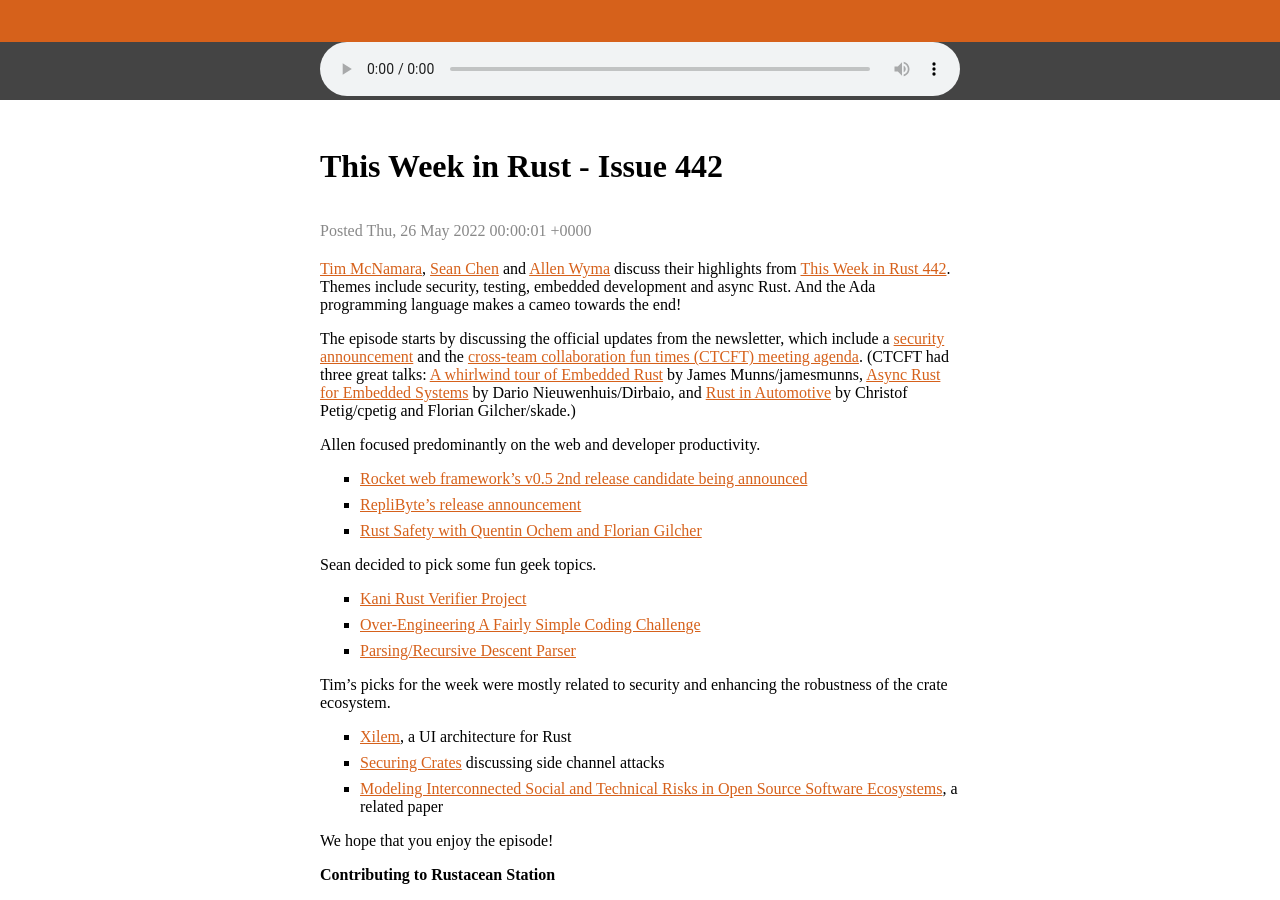
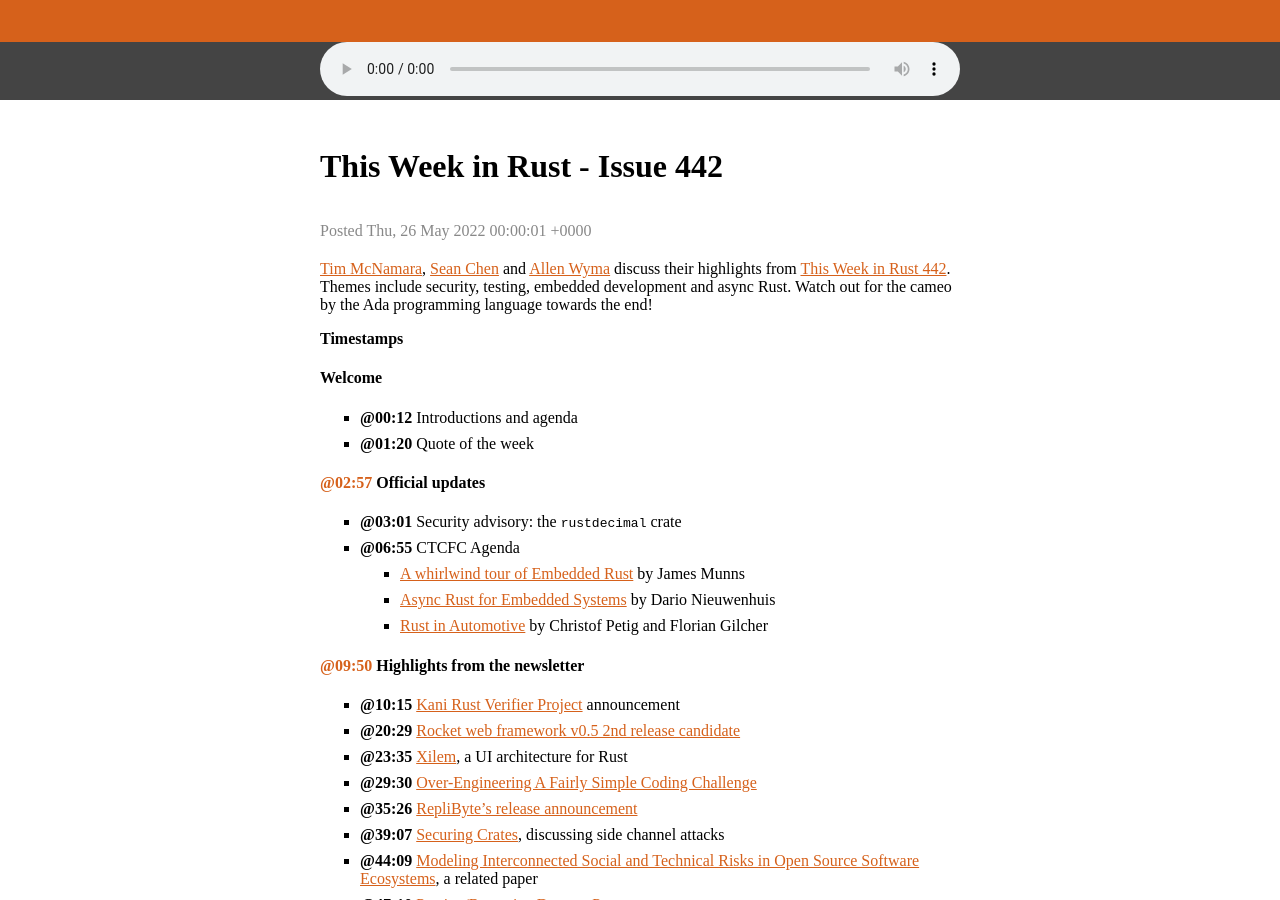
Before and after one commit to rustacean-station/rustacean-station.org, a Jekyll site: the page built from _episodes/071-twir-442.md, in a window 1280 px wide and 900 px high, scrolled down 392 px. Built offline with Jekyll 4.4.1, drawn with Linux system fonts in a browser that asks for light colours; some of the changed text lies outside the part shown.

Commit message:
Update 071 show notes to preferred format

```diff
--- a/_episodes/071-twir-442.md
+++ b/_episodes/071-twir-442.md
@@ -10,46 +10,45 @@
 [Tim McNamara][tim], [Sean Chen][sean] and [Allen Wyma][allen] discuss their
 highlights from [This Week in Rust
 442](https://this-week-in-rust.org/blog/2022/05/04/this-week-in-rust-442/).
-Themes include security, testing, embedded development and async Rust. And the
-Ada programming language makes a cameo towards the end!
+Themes include security, testing, embedded development and async Rust. Watch out
+for the cameo by the Ada programming language towards the end!
 
-The episode starts by discussing the official updates from the newsletter, which
-include a [security announcement] and the [cross-team collaboration fun times (CTCFT) meeting
-agenda][ctcft]. (CTCFT had three great talks: [A whirlwind tour of Embedded
-  Rust](https://www.youtube.com/watch?v=MfG7OvfVYQY&t=105s) by James
-  Munns/jamesmunns, [Async Rust for Embedded
+### Timestamps
+
+#### Welcome
+
+- [@00:12] Introductions and agenda
+- [@01:20] Quote of the week
+
+#### [@02:57] Official updates
+
+- [@03:01] Security advisory: the `rustdecimal` crate
+- [@06:55] CTCFC Agenda
+  - [A whirlwind tour of Embedded
+      Rust](https://www.youtube.com/watch?v=MfG7OvfVYQY&t=105s) by James Munns
+  - [Async Rust for Embedded
   Systems](https://www.youtube.com/watch?v=MfG7OvfVYQY&t=1260s) by Dario
-  Nieuwenhuis/Dirbaio, and [Rust in
-  Automotive](https://www.youtube.com/watch?v=MfG7OvfVYQY&t=2760s) by Christof
-  Petig/cpetig and Florian Gilcher/skade.)
+  Nieuwenhuis
+  - [Rust in Automotive](https://www.youtube.com/watch?v=MfG7OvfVYQY&t=2760s) by Christof
+  Petig and Florian Gilcher
 
-Allen focused predominantly on the web and developer productivity.
+#### [@09:50] Highlights from the newsletter
 
-- [Rocket web framework's v0.5 2nd release candidate being
-announced](https://rocket.rs/v0.5-rc/news/2022-05-09-version-0.5-rc.2/)
-- [RepliByte's release
-announcement](https://www.reddit.com/r/rust/comments/ukmnow/an_opensource_tool_to_seed_your_dev_database_with/)
-- [Rust Safety with Quentin Ochem and Florian Gilcher](https://rustacean-station.org/episode/067-quentin-ochem-florian-gilcher/)
-
-Sean decided to pick some fun geek topics.
-
-- [Kani Rust Verifier
-  Project](https://model-checking.github.io/kani-verifier-blog/2022/05/04/announcing-the-kani-rust-verifier-project.html)
-- [Over-Engineering A Fairly Simple
-Coding Challenge](https://ada-x64.github.io/over-engineering/)
-- [Parsing/Recursive Descent Parser](https://www.huy.rocks/everyday/05-08-2022-parsing-recursive-descent-parser)
-
-Tim's picks for the week were mostly related to security and enhancing the
-robustness of the crate ecosystem.
-
-- [Xilem](https://raphlinus.github.io/rust/gui/2022/05/07/ui-architecture.html), a
+- [@10:15] [Kani Rust Verifier
+  Project](https://model-checking.github.io/kani-verifier-blog/2022/05/04/announcing-the-kani-rust-verifier-project.html) announcement
+- [@20:29] [Rocket web framework v0.5 2nd release candidate](https://rocket.rs/v0.5-rc/news/2022-05-09-version-0.5-rc.2/)
+- [@23:35] [Xilem](https://raphlinus.github.io/rust/gui/2022/05/07/ui-architecture.html), a
 UI architecture for Rust
-- [Securing
-Crates](https://tl8.co/entry/securing-crates) discussing side channel attacks
-- [Modeling Interconnected Social and Technical Risks in Open Source Software
-  Ecosystems](https://arxiv.org/abs/2205.04268), a related paper
-
-We hope that you enjoy the episode!
+- [@29:30] [Over-Engineering A Fairly Simple Coding
+  Challenge](https://ada-x64.github.io/over-engineering/)
+- [@35:26] [RepliByte's release
+  announcement](https://www.reddit.com/r/rust/comments/ukmnow/an_opensource_tool_to_seed_your_dev_database_with/)
+- [@39:07] [Securing
+Crates](https://tl8.co/entry/securing-crates), discussing side channel attacks
+- [@44:09] [Modeling Interconnected Social and Technical Risks in Open Source
+  Software Ecosystems](https://arxiv.org/abs/2205.04268), a related paper
+- [@47:10] [Parsing/Recursive Descent Parser](https://www.huy.rocks/everyday/05-08-2022-parsing-recursive-descent-parser)
+- [@54:10] [Rust Safety with Quentin Ochem and Florian Gilcher](https://rustacean-station.org/episode/067-quentin-ochem-florian-gilcher/)
 
 ### Contributing to Rustacean Station
 
@@ -60,25 +59,6 @@
 - Discord: [Rustacean Station](https://discord.gg/cHc3Gyc)
 - Github: [@rustacean-station](https://github.com/rustacean-station/)
 - Email: [hello@rustacean-station.org](mailto:hello@rustacean-station.org)
-
-### Timestamps
-
-- [@00:12] Speaker introductions and agenda
-- [@01:20] Quote of the week
-- [@02:57] **Official updates**
-- [@03:01] Security advisory: the `rustdecimal` crate
-- [@06:55] CTCFC Agenda
-- [@09:50] **Highlights from the newsletter**
-- [@10:15] Kani Rust Verifier project
-- [@20:29] Rocket web framework v0.5 2nd release candidate
-- [@23:35] Xilem
-- [@29:30] Over-engineering a fairly simple coding challenge
-- [@35:26] RepliByte's release announcement
-- [@39:07] Securing crates
-- [@44:09] Modeling Interconnected Social and Technical Risks in Open Source Software
-  Ecosystems
-- [@47:10] Parsing/Recursive Descent Parser
-- [@54:10] Rust Safety with Quentin Ochem and Florian Gilcher
 
 ### Credits
 
```
